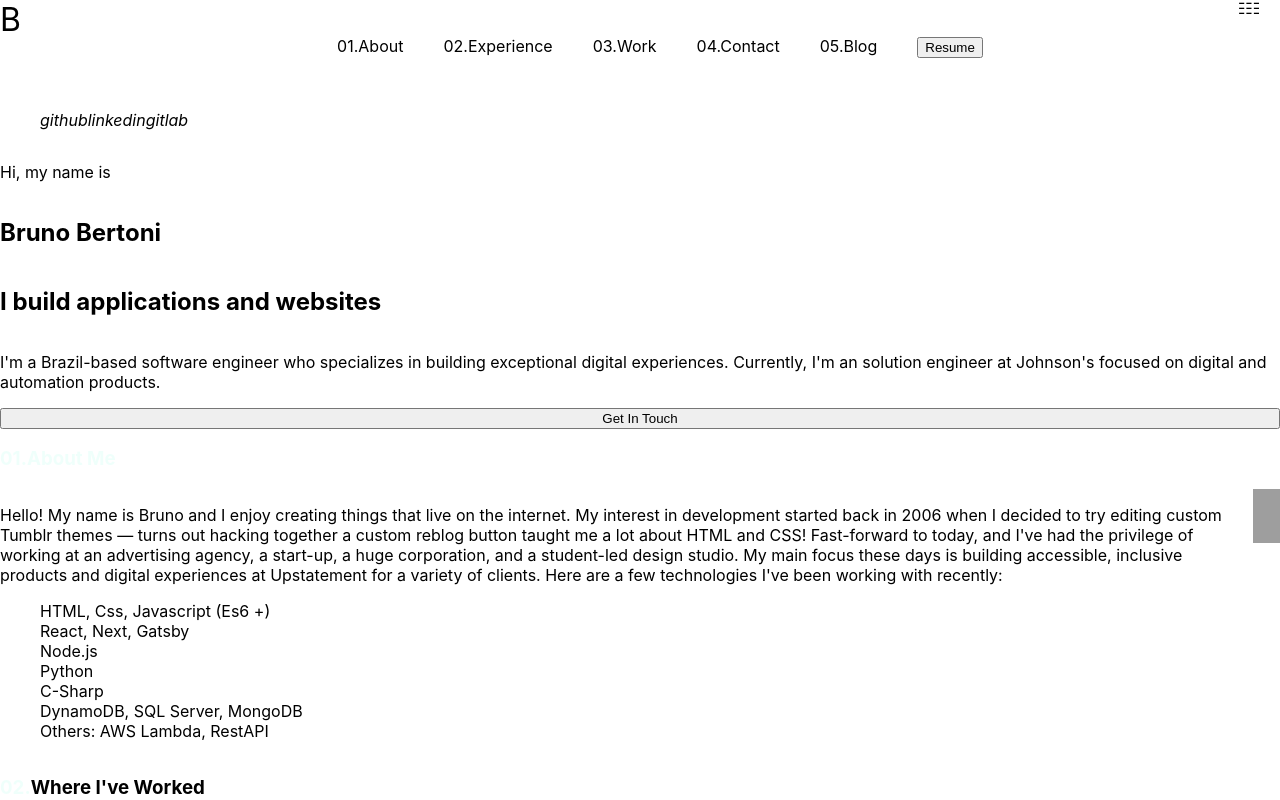
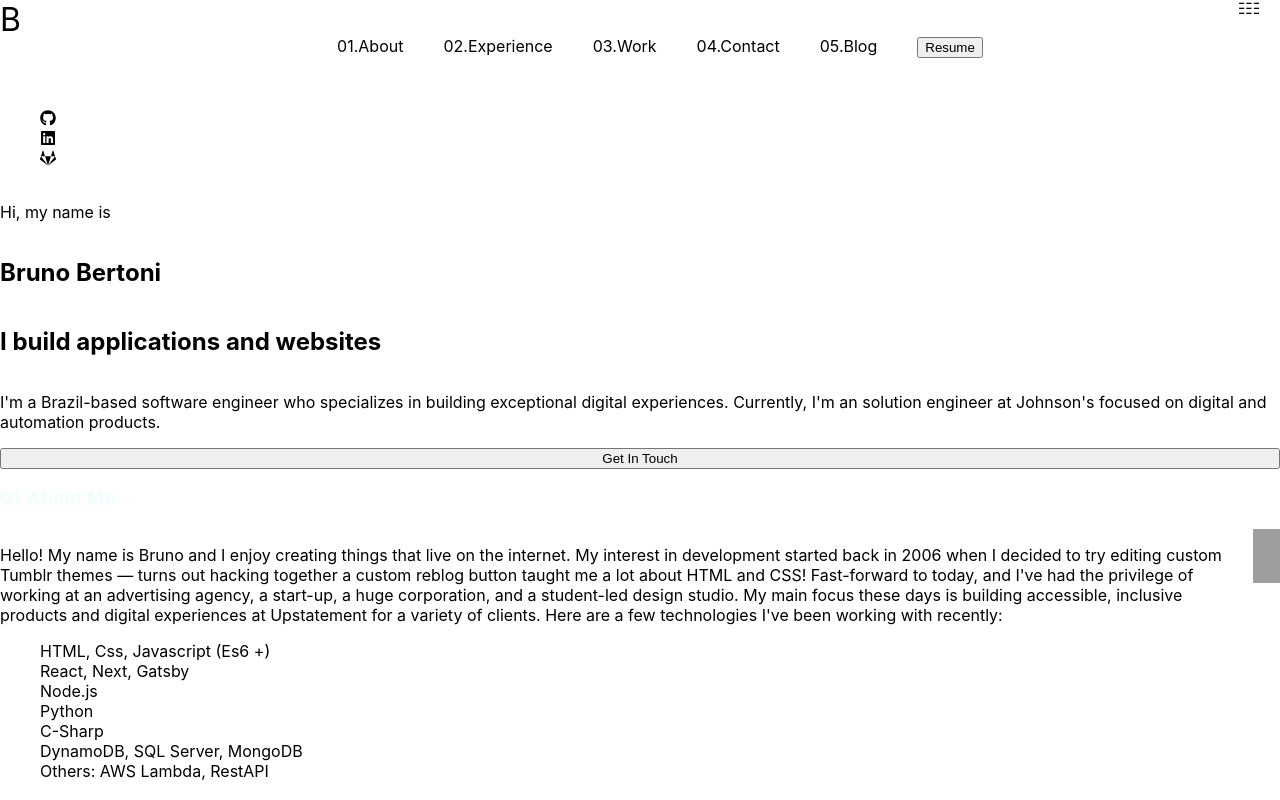
Before and after one commit to bruno-bert/my-portfolio, a Next.js app: page / in a window 1280 px wide. Shown: the top 800 px of the page. Built offline with nearby package versions, Linux system fonts and the light colour scheme; grey boxes are pictures that could not be loaded.

Commit message:
feat: add icons left menu

```diff
--- a/components/LeftMenu/LeftMenu.tsx
+++ b/components/LeftMenu/LeftMenu.tsx
@@ -1,4 +1,5 @@
 import styles from './LeftMenu.module.scss'
+import { FaGithub, FaLinkedin, FaGitlab } from 'react-icons/fa'
 
 interface Props {
 
@@ -8,9 +9,10 @@ export const LeftMenu = (props: Props) => {
     return (
         <div className={styles.leftMenu}>
             <ul>
-                <i>github</i>
-                <i>linkedin</i>
-                <i>gitlab</i>
+                <li><a href="https://github.com/bruno-bert"><FaGithub /></a></li>
+                <li><a href="https://linkedin.com/bdepaula"><FaLinkedin /></a></li>
+                <li><a href="https://gitlab.com/bruno-bert"><FaGitlab /></a></li>
+
             </ul>
         </div>
     )
```
